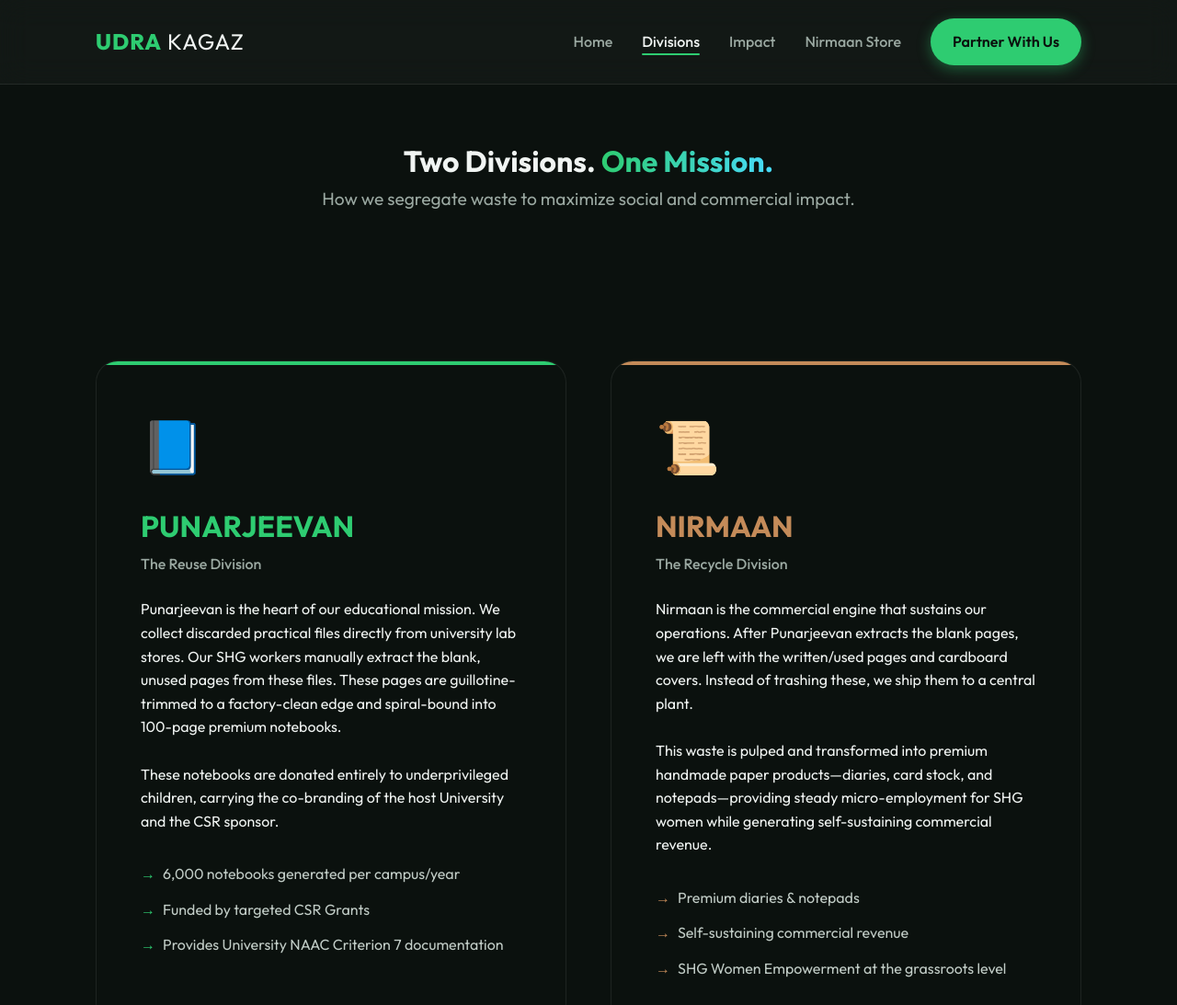
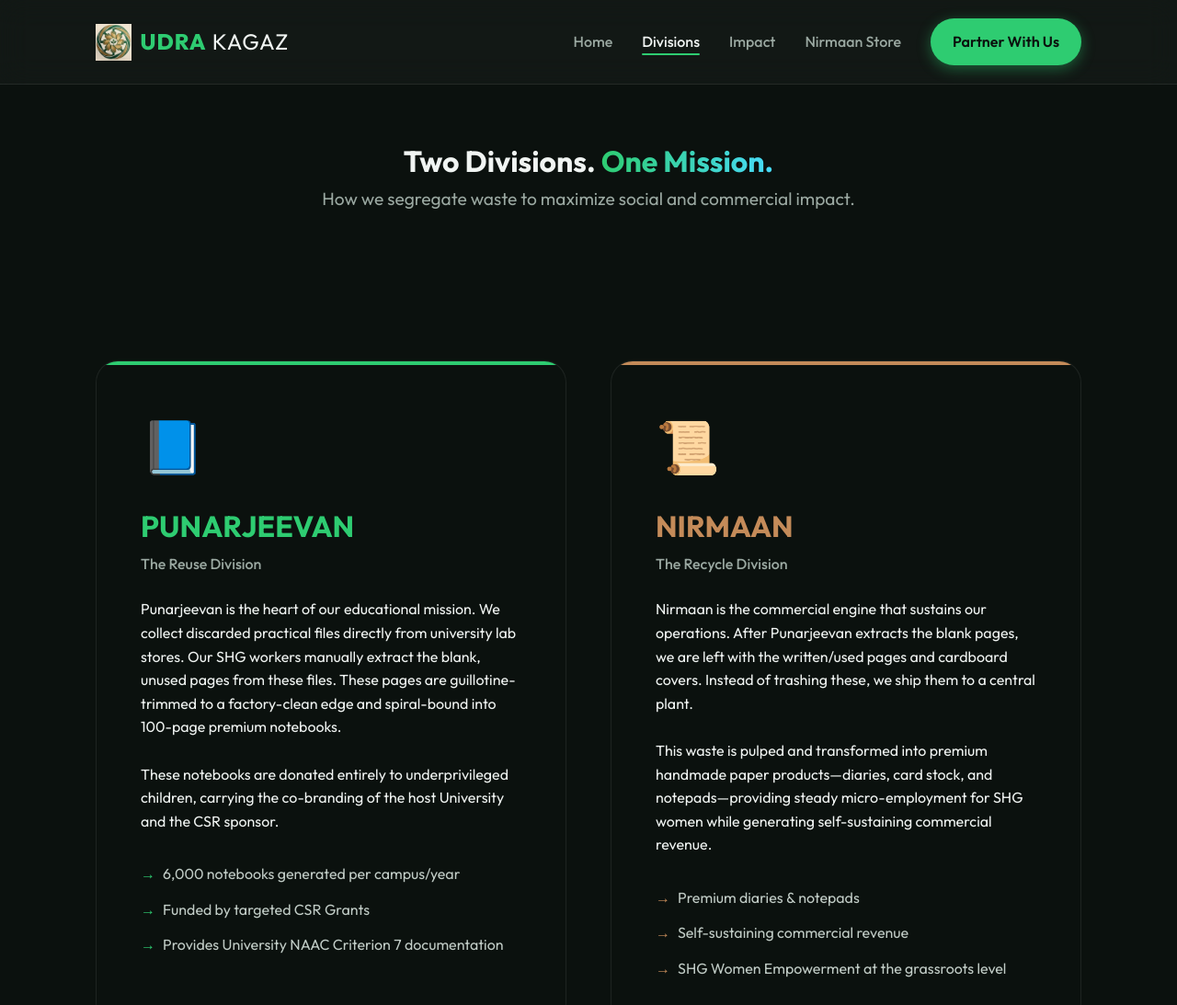
Before and after one commit to SOUMYA-soumya/UDRA_KAGAZ_WEBAPP, a plain HTML site: page divisions.html in a window 1280 px wide. Shown: the top 1093 px of the page at 92% size. Drawn offline with Linux system fonts and the light colour scheme.

Commit message:
Add logo to navbars

```diff
--- a/divisions.html
+++ b/divisions.html
@@ -12,8 +12,9 @@
     <!-- NAVIGATION -->
     <nav class="navbar glass">
         <div class="nav-container">
-            <a href="index.html" class="logo">
-                <span class="logo-bold">UDRA</span> KAGAZ
+            <a href="index.html" class="logo" style="display: flex; align-items: center; gap: 10px;">
+                <img src="assets/logo.png" alt="UKI Logo" height="40">
+                <span><span class="logo-bold">UDRA</span> KAGAZ</span>
             </a>
             <ul class="nav-links">
                 <li><a href="index.html">Home</a></li>
```
Also changed, not shown: impact.html (+3 -2 lines), index.html (+3 -2 lines), store.html (+3 -2 lines).
